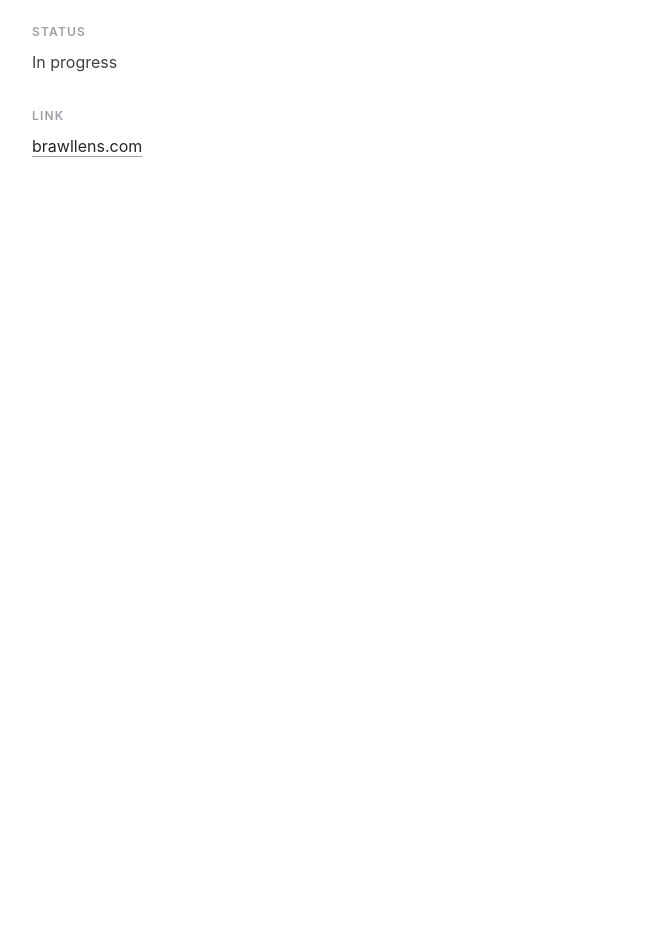
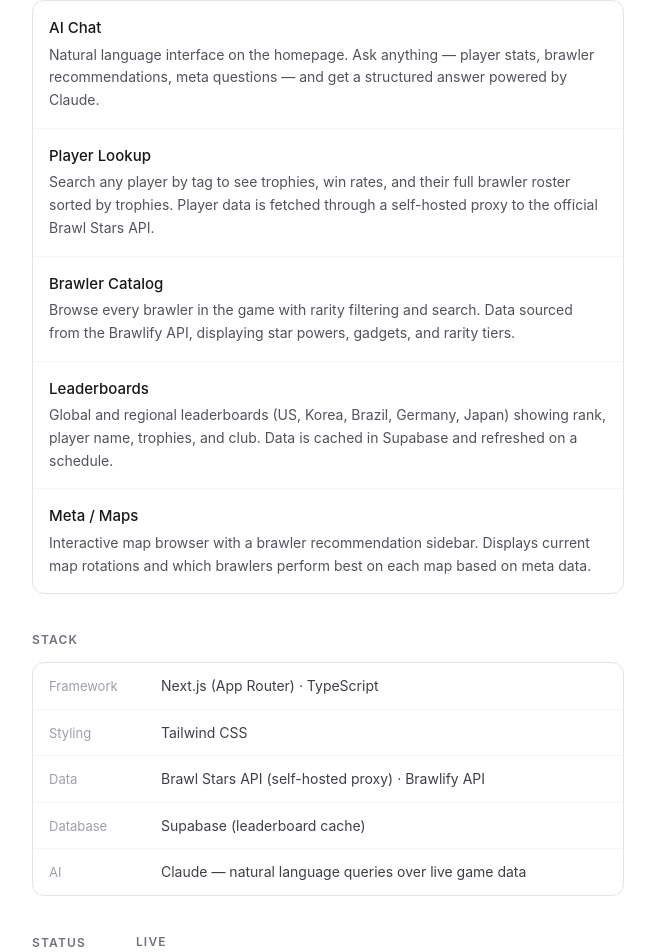
Before and after one commit to abrandonwang/three, a React (Vite) app: page /brawllens in a window 1280 px wide. Shown: the part 343-1295 px from the top of the page, without its empty margins (312-967 px from the left). Before the commit the page ends 800 px from the top, so only its background shows below. Built offline with nearby package versions, Linux system fonts and the light colour scheme.

Commit message:
rmv concentration, update BrawlLens documentation (features, tech stack) etc.

```diff
--- a/src/App.jsx
+++ b/src/App.jsx
@@ -98,7 +98,6 @@
           <h2 className="text-[13px] uppercase tracking-widest text-zinc-400 dark:text-white/40 font-semibold mb-5">Work</h2>
           <div className="flex flex-col">
             <ProjectItem to="/portfolio" title="Portfolio" description="This site" />
-            <ProjectItem to="/concentration" title="Concentration" description="Memory matching game" />
             <ProjectItem to="/brawllens" title="BrawlLens" description="Brawl Stars analytics" wip />
           </div>
         </Section>
--- a/src/main.jsx
+++ b/src/main.jsx
@@ -6,7 +6,6 @@
 import App from './App'
 import Northwestern from './pages/Northwestern'
 import Everyday from './pages/Everyday'
-import Concentration from './pages/Concentration'
 import BrawlLens from './pages/BrawlLens'
 import Portfolio from './pages/Portfolio'
 import ScrollToTop from './components/ScrollToTop' // Import it here
@@ -21,7 +20,6 @@
           <Route path="/" element={<App />} />
           <Route path="/northwestern" element={<Northwestern />} />
           <Route path="/everyday" element={<Everyday />} />
-          <Route path="/concentration" element={<Concentration />} />
           <Route path="/brawllens" element={<BrawlLens />} />
           <Route path="/portfolio" element={<Portfolio />} />
         </Routes>
--- a/src/pages/BrawlLens.jsx
+++ b/src/pages/BrawlLens.jsx
@@ -1,6 +1,29 @@
 import PageLayout from '../components/PageLayout'
 
 const linkClass = "text-zinc-800 dark:text-white underline underline-offset-4 decoration-zinc-400 dark:decoration-white/30 hover:text-[#3b82f6] hover:decoration-[#3b82f6] transition-all"
+
+const features = [
+  {
+    name: 'AI Chat',
+    description: 'Natural language interface on the homepage. Ask anything — player stats, brawler recommendations, meta questions — and get a structured answer powered by Claude.',
+  },
+  {
+    name: 'Player Lookup',
+    description: 'Search any player by tag to see trophies, win rates, and their full brawler roster sorted by trophies. Player data is fetched through a self-hosted proxy to the official Brawl Stars API.',
+  },
+  {
+    name: 'Brawler Catalog',
+    description: 'Browse every brawler in the game with rarity filtering and search. Data sourced from the Brawlify API, displaying star powers, gadgets, and rarity tiers.',
+  },
+  {
+    name: 'Leaderboards',
+    description: 'Global and regional leaderboards (US, Korea, Brazil, Germany, Japan) showing rank, player name, trophies, and club. Data is cached in Supabase and refreshed on a schedule.',
+  },
+  {
+    name: 'Meta / Maps',
+    description: 'Interactive map browser with a brawler recommendation sidebar. Displays current map rotations and which brawlers perform best on each map based on meta data.',
+  },
+]
 
 export default function BrawlLens() {
   return (
@@ -8,29 +31,63 @@
       title="BrawlLens"
       subtitle="Analytics & scouting tool for Brawl Stars"
     >
-      <div className="space-y-7">
+      <div className="space-y-8">
+
         <p className="text-[16px] text-zinc-700 dark:text-white/80 leading-relaxed">
-          A web app for Brawl Stars players to analyze stats, scout opponents, and improve gameplay through data.
+          A full-stack web app for Brawl Stars players to look up stats, scout opponents, study the meta, and ask questions in plain English. Built around a conversational AI interface backed by live game data.
         </p>
 
         <div>
-          <span className="text-[12px] uppercase tracking-widest text-zinc-400 dark:text-white/40 font-semibold">Stack</span>
-          <p className="mt-2 text-[16px] text-zinc-700 dark:text-white/80">React · Next.js · TypeScript · Tailwind</p>
+          <span className="text-[12px] uppercase tracking-widest text-zinc-500 dark:text-white/50 font-semibold">Features</span>
+          <div className="mt-3 rounded-xl border border-zinc-200 dark:border-white/10 overflow-hidden">
+            {features.map((f, i) => (
+              <div
+                key={f.name}
+                className={`px-4 py-4 ${i !== features.length - 1 ? 'border-b border-zinc-100 dark:border-white/5' : ''}`}
+              >
+                <p className="text-[15px] font-medium text-zinc-900 dark:text-white mb-1">{f.name}</p>
+                <p className="text-[14px] text-zinc-600 dark:text-white/60 leading-relaxed">{f.description}</p>
+              </div>
+            ))}
+          </div>
         </div>
 
         <div>
-          <span className="text-[12px] uppercase tracking-widest text-zinc-400 dark:text-white/40 font-semibold">Status</span>
-          <p className="mt-2 text-[16px] text-zinc-700 dark:text-white/80">In progress</p>
+          <span className="text-[12px] uppercase tracking-widest text-zinc-500 dark:text-white/50 font-semibold">Stack</span>
+          <div className="mt-3 rounded-xl border border-zinc-200 dark:border-white/10 overflow-hidden">
+            {[
+              ['Framework', 'Next.js (App Router) · TypeScript'],
+              ['Styling', 'Tailwind CSS'],
+              ['Data', 'Brawl Stars API (self-hosted proxy) · Brawlify API'],
+              ['Database', 'Supabase (leaderboard cache)'],
+              ['AI', 'Claude — natural language queries over live game data'],
+            ].map(([label, value], i, arr) => (
+              <div
+                key={label}
+                className={`px-4 py-3 flex items-baseline gap-4 ${i !== arr.length - 1 ? 'border-b border-zinc-100 dark:border-white/5' : ''}`}
+              >
+                <span className="text-[13px] text-zinc-400 dark:text-white/40 w-24 shrink-0">{label}</span>
+                <span className="text-[14px] text-zinc-700 dark:text-white/70">{value}</span>
+              </div>
+            ))}
+          </div>
         </div>
 
-        <div>
-          <span className="text-[12px] uppercase tracking-widest text-zinc-400 dark:text-white/40 font-semibold">Link</span>
-          <p className="mt-2">
-            <a href="https://brawllens.com" target="_blank" rel="noopener noreferrer" className={linkClass}>
-              brawllens.com
-            </a>
-          </p>
+        <div className="flex items-center gap-6">
+          <div>
+            <span className="text-[12px] uppercase tracking-widest text-zinc-500 dark:text-white/50 font-semibold">Status</span>
+            <p className="mt-1 text-[15px] text-zinc-700 dark:text-white/70">In progress</p>
+          </div>
+          <div>
+            <span className="text-[12px] uppercase tracking-widest text-zinc-500 dark:text-white/50 font-semibold">Live</span>
+            <p className="mt-1">
+              <a href="https://brawllens.com" target="_blank" rel="noopener noreferrer" className={linkClass}>
+                brawllens.com
+              </a>
+            </p>
+          </div>
         </div>
+
       </div>
     </PageLayout>
   )
```
